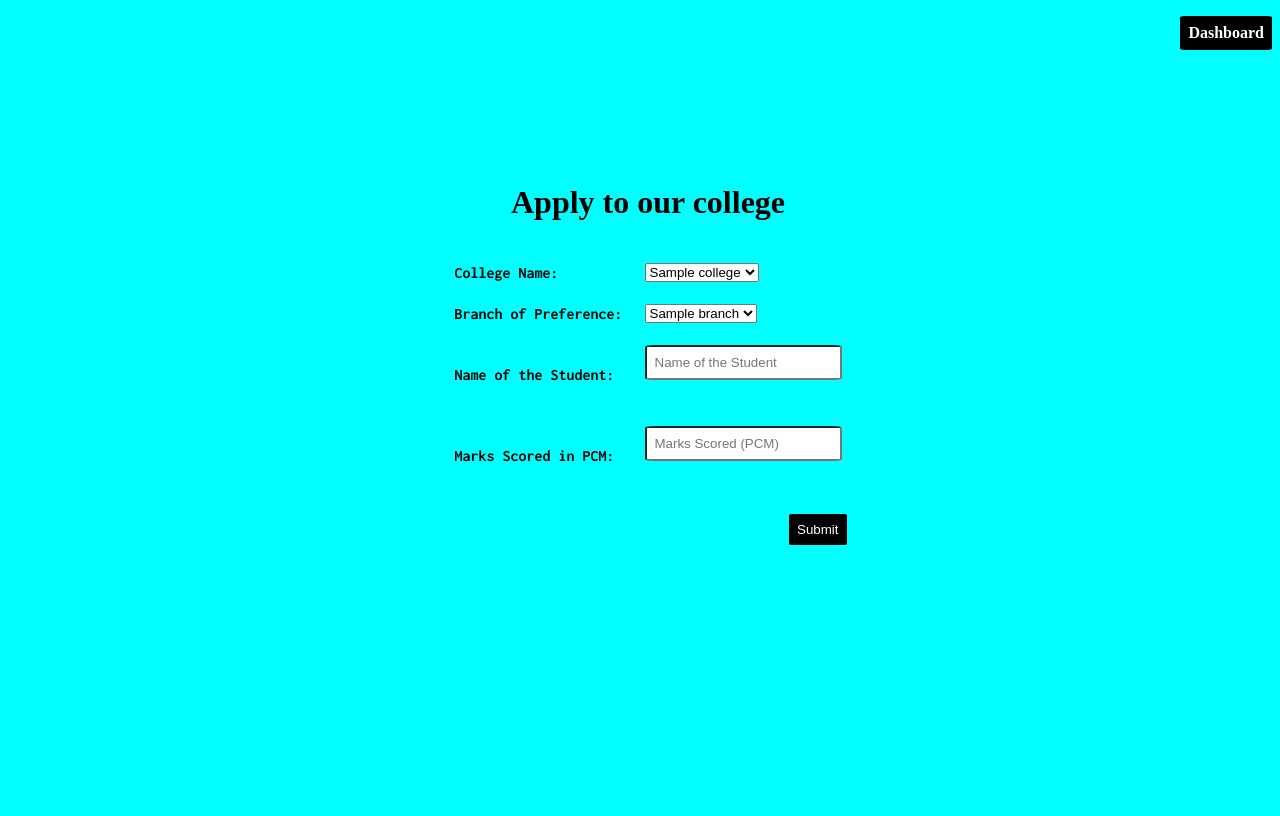
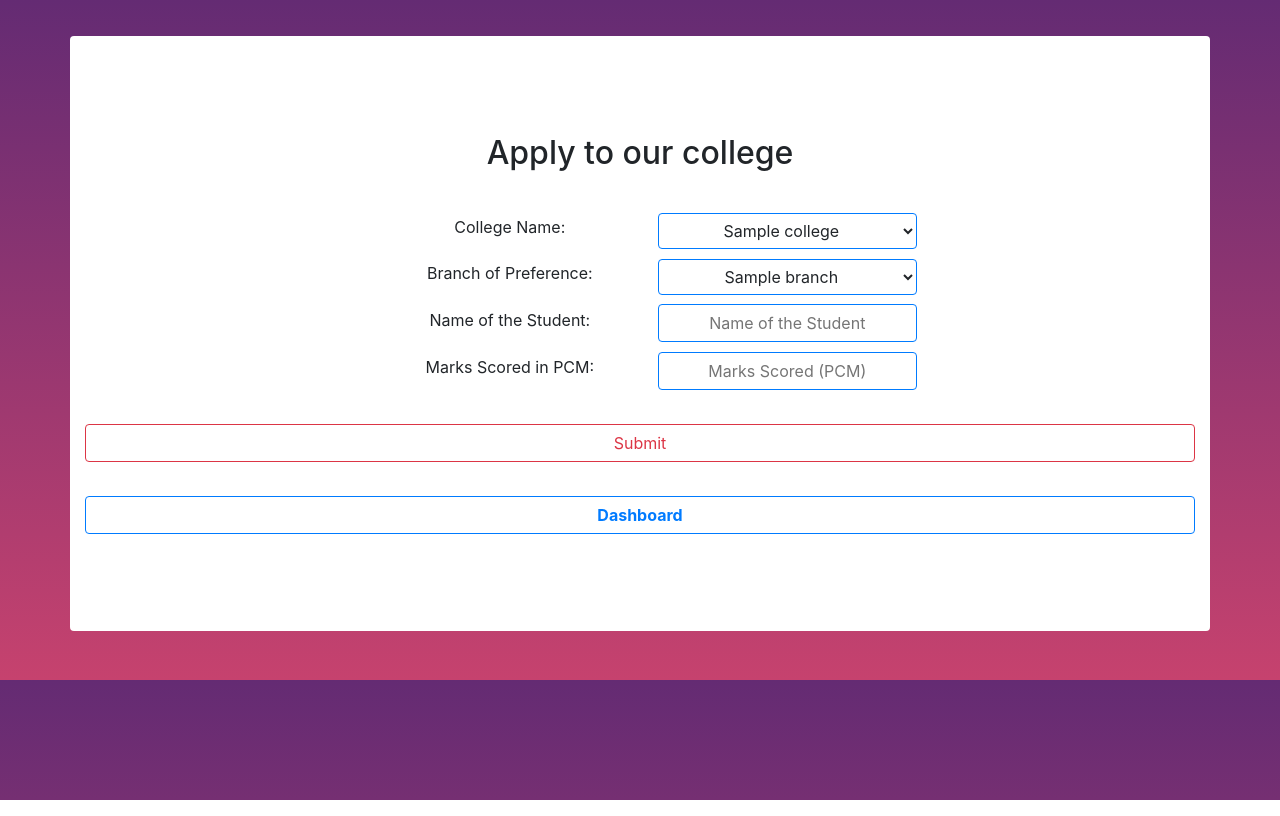
Before and after one commit to flazer99/Aristotle, a Flask app: template templates/apply-college.html in a window 1280 px wide. Run offline with Flask 2, Linux system fonts and the light colour scheme; the template is opened without the code that fills it: most values are stand-ins (such as "Sample title", 1, 10 or a date in 2020); some libraries are stand-ins or nearby versions; some web fonts are replaced.

Commit message:
Added CSS to apply college.

```diff
--- a/templates/apply-college.html
+++ b/templates/apply-college.html
@@ -6,18 +6,56 @@
     <link href="https://fonts.googleapis.com/css2?family=Inconsolata:wght@700&display=swap"
      rel="stylesheet">
      <link href="https://fonts.googleapis.com/css?family=Aladin&display=swap" rel="stylesheet">
+     <link rel="stylesheet" href="https://stackpath.bootstrapcdn.com/bootstrap/4.4.1/css/bootstrap.min.css"
+     integrity="sha384-Vkoo8x4CGsO3+Hhxv8T/Q5PaXtkKtu6ug5TOeNV6gBiFeWPGFN9MuhOf23Q9Ifjh" crossorigin="anonymous">
+ <script src="https://code.jquery.com/jquery-3.4.1.slim.min.js"
+     integrity="sha384-J6qa4849blE2+poT4WnyKhv5vZF5SrPo0iEjwBvKU7imGFAV0wwj1yYfoRSJoZ+n" crossorigin="anonymous">
+ </script>
+ <script src="https://cdn.jsdelivr.net/npm/popper.js@1.16.0/dist/umd/popper.min.js"
+     integrity="sha384-Q6E9RHvbIyZFJoft+2mJbHaEWldlvI9IOYy5n3zV9zzTtmI3UksdQRVvoxMfooAo" crossorigin="anonymous">
+ </script>
+ <script src="https://stackpath.bootstrapcdn.com/bootstrap/4.4.1/js/bootstrap.min.js"
+     integrity="sha384-wfSDF2E50Y2D1uUdj0O3uMBJnjuUD4Ih7YwaYd1iqfktj0Uod8GCExl3Og8ifwB6" crossorigin="anonymous">
+ </script>
      <title>Apply for a College</title>
 </head>
 <style>
 
-    body {
-        height: 100vh;
-        width: 100vw;
-        background-color: aqua;
-        overflow: hidden;
+body {
+        text-align: center;
+        margin: 2rem;
+        background: #642B73;
+        background: -webkit-linear-gradient(to top, #C6426E, #642B73);
+        background: linear-gradient(to top, #C6426E, #642B73);
     }
 
-    .main {
+    .heading {
+        margin-top: 3%;
+        margin-bottom: 4%;
+        padding-top: 8%;
+        padding-bottom: 8%;
+        background-color: white;
+    }
+
+    .btn {
+        margin-top: 3%;
+        width:100%;
+    }
+
+    table{
+        margin:auto;
+        width: 50%;
+    }
+
+    td{
+        width:10%;
+    }
+
+    button{
+        width:50%;
+    }
+
+    .outer {
         display: flex;
         flex-direction: column;
         height: 75%;
@@ -39,7 +77,10 @@
     input {
         border-radius: 5%;
         padding: 0.5rem;
-        margin-bottom: 1.5rem;
+    }
+
+    table {
+        margin-top: 2rem;
     }
 
     a {
@@ -47,23 +88,25 @@
         text-decoration: none;
     }
 
-    h1
-    {
+    h1 {
         font-family: 'Aladin';
     }
+
+    tr{
+        line-height: 2;
+    }
+
     </style>
 <body>
-    <a class="button is-primary nav-but" href="{{ url_for('get_user_dashboard') }}">
-        <strong>Dashboard</strong>
-    </a>
-    <div class="main">
-        <h1 title is-size-1 has-text-centered>Apply to our college</h1>
+
+    <div class="container heading rounded">
+        <h2>Apply to our college</h2>
         <form action="http://localhost:5000/user/apply/details" method="get">
-            <table cellspacing="20">
+            <table>
                 <tr>
-                    <td style="font-family: 'Inconsolata', monospace;">College Name: </td>
+                    <td>College Name: </td>
                     <td>
-                        <select id="college-name" name="college-name">
+                        <select class = "border border-primary btn" id="college-name" name="college-name">
                             {% for x in college %}
                             <option value="{{x}}">{{x}}</option>
                             {% endfor %}
@@ -71,9 +114,9 @@
                     </td>
                 </tr>
                 <tr>
-                    <td style="font-family: 'Inconsolata', monospace;">Branch of Preference:</td>
+                    <td>Branch of Preference:</td>
                     <td>
-                        <select id="branch" name="branch">
+                        <select class = "border border-primary btn" id="branch" name="branch">
                             {% for x in branch %}
                             <option value="{{x}}">{{x}}</option>
                             {% endfor %}
@@ -81,15 +124,19 @@
                     </td>
                 </tr>
                 <tr>
-                    <td style="font-family: 'Inconsolata', monospace;">Name of the Student:</td>
-                    <td><input type="text" placeholder="Name of the Student" name="sname"></td>
+                    <td>Name of the Student:</td>
+                    <td><input  class = "border border-primary btn" type="text" placeholder="Name of the Student" name="sname"></td>
                 </tr>
                 <tr>
-                    <td style="font-family: 'Inconsolata', monospace;">Marks Scored in PCM:</td>
-                    <td><input type="text" placeholder="Marks Scored (PCM)" name="smarks"></td>
+                    <td>Marks Scored in PCM:</td>
+                    <td><input  class = "border border-primary btn" type="text" placeholder="Marks Scored (PCM)" name="smarks"></td>
                 </tr>
             </table>
-            <input type="submit" class="button" name="" id="">
+            <input type="submit" class="btn btn-outline-danger" name="" id="">
         </form>
+        <a class="btn btn-outline-primary" href="{{ url_for('get_user_dashboard') }}">
+            <strong>Dashboard</strong>
+        </a>
+    </div>
 </body>
 </html>
--- a/templates/view-college.html
+++ b/templates/view-college.html
@@ -121,7 +121,7 @@
 <body>
 
 
-    <div class="container heading">
+    <div class="container heading rounded">
         <h2>View College Details</h2>
 
         <form action="http://localhost:5000/user/view-college/details" method="get">
```
